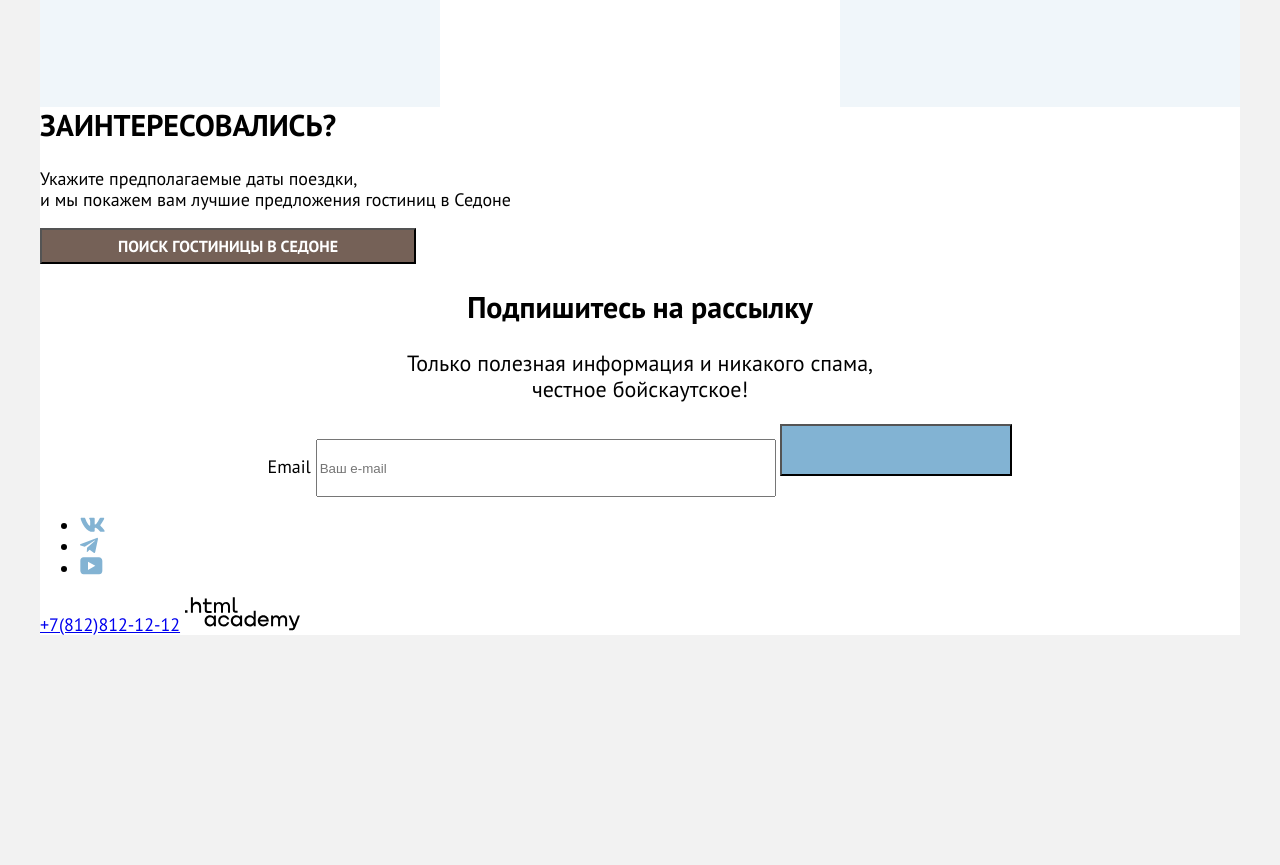
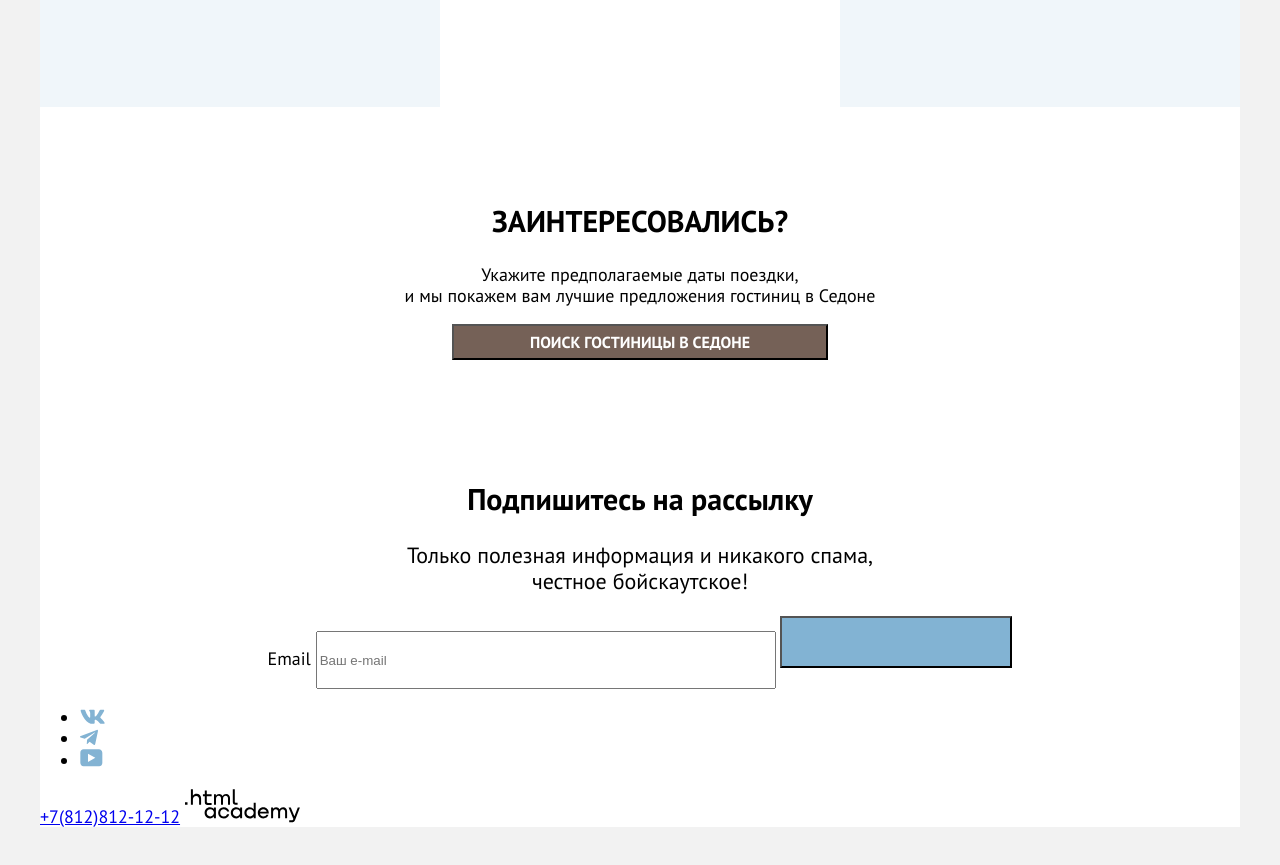
Before and after one commit to htmlacademy-htmlcss/2164937-sedona-36, a plain HTML site: page index.html in a window 1280 px wide. Shown: the part 2033-2898 px from the top of the page. Before the commit the page ends 2708 px from the top, so only its background shows below. Drawn offline with Linux system fonts and the light colour scheme.

Commit message:
Update index.html

```diff
--- a/index.html
+++ b/index.html
@@ -110,10 +110,14 @@
           </div>
         </li>
       </ul>
-      <h2 class="search-title">Заинтересовались?</h4>
+    </section>
+    <section class="search">
+      <div class="search-container">
+      <h2 class="search-title">Заинтересовались?</h2>
       <p>Укажите предполагаемые даты поездки, <br>и мы покажем вам лучшие предложения гостиниц в Седоне</p>
         <button class="search-botton" form="">ПОИСК ГОСТИНИЦЫ В СЕДОНЕ</button>
-      </section>
+      </div>
+    </section>
     </main>
       <footer class="footer">
         <section class="subscribe">
@@ -127,9 +131,10 @@
             <span class="visually-hidden">ПОДПИСАТЬСЯ</span>
           </button>
         </form>
-      </div>
+        </div>
       </section>
       <section class="footer-social">
+        <div class="footer-social-container">
         <ul class="footer-social-list">
           <li class="footer-social-item">
             <a class="button" href="#">
@@ -150,6 +155,7 @@
             </a>
           </li>
         </ul>
+        </div>
           <a class="footer-contacts-address-phone" href="tel:+78128121212">+7(812)812-12-12</a>
             <img class="footer-contacts-logo" src="image/vector-footer/footer-logo-HTML Academy.svg" alt="Логотип HTML-academy">
           </section>
```
